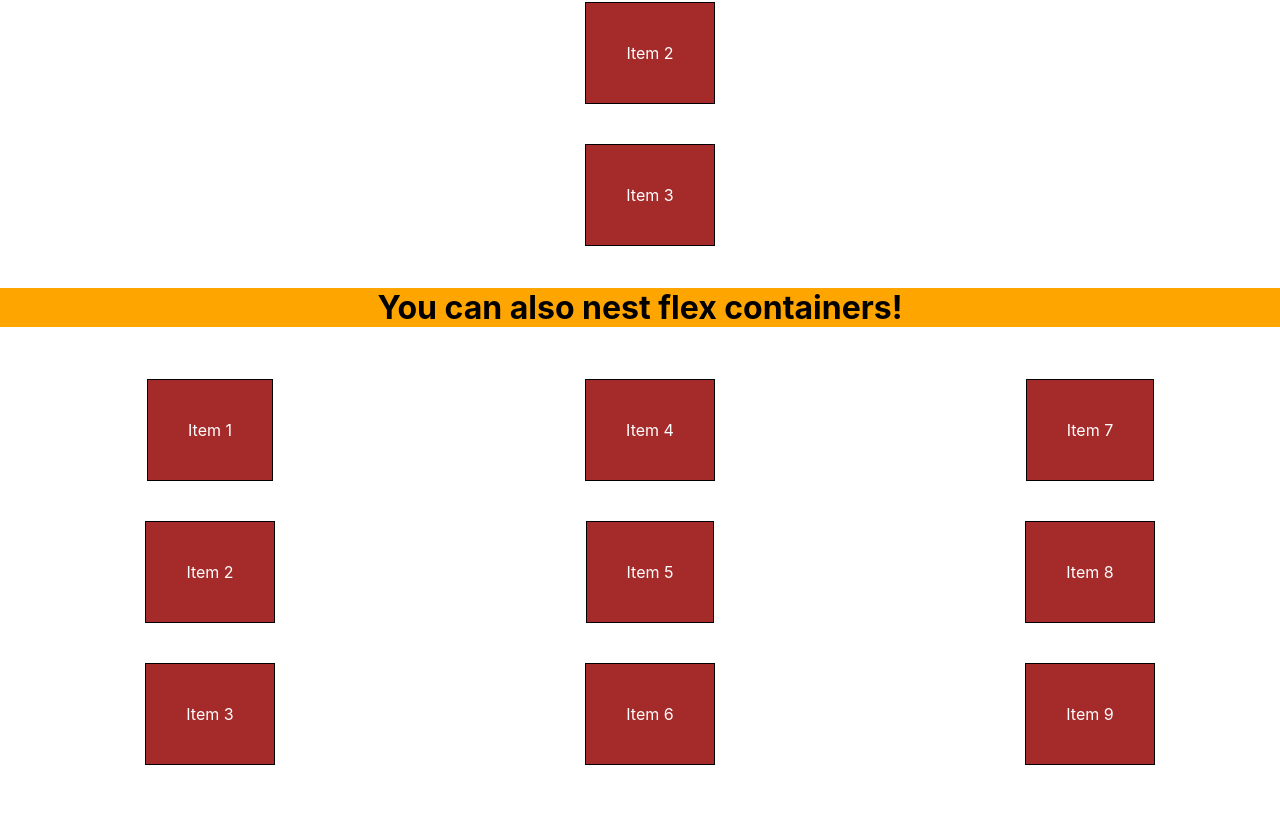
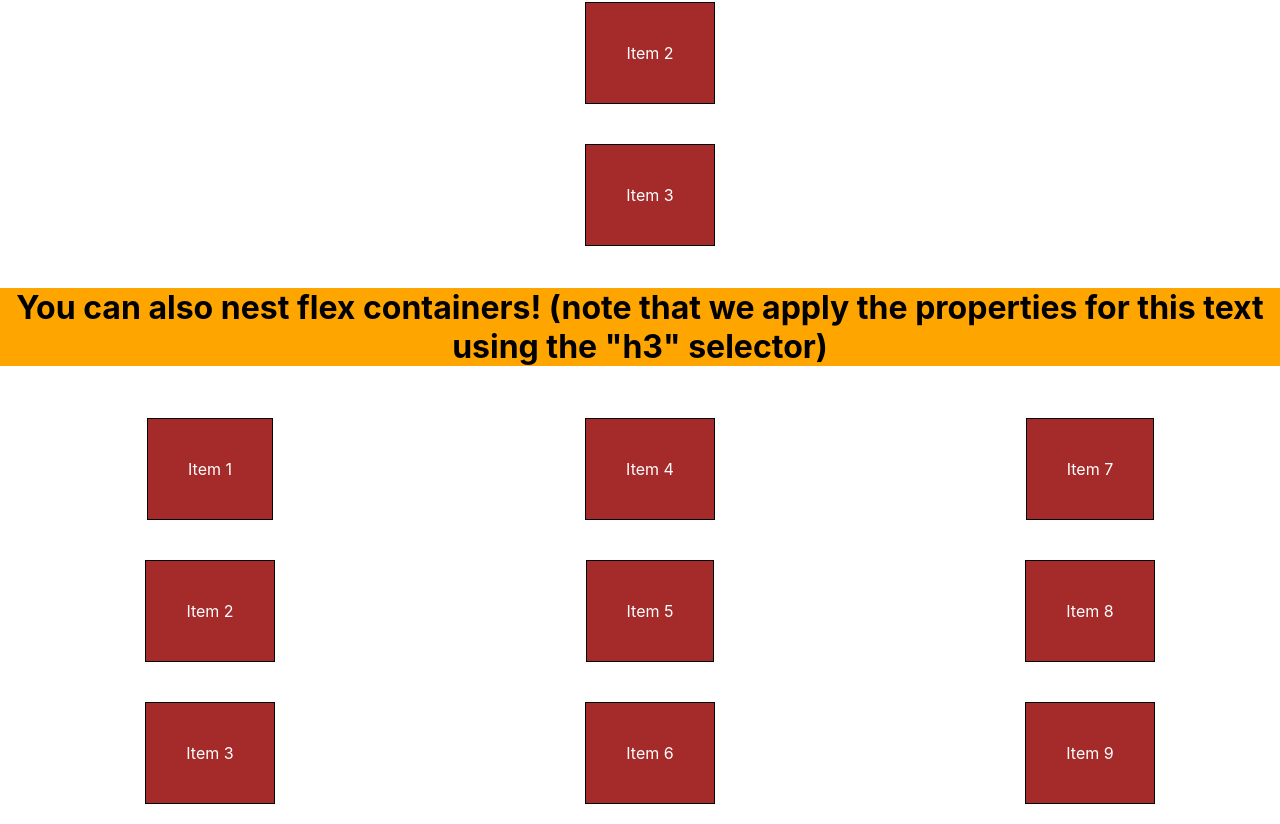
Before and after one commit to hackatbrown/css-starter, a React (Create React App) app in the folder my-css-app/: page / in a window 1280 px wide. Shown: the part 644-1468 px from the top of the page. Before the commit the page ends 1429 px from the top, so only its background shows below. Built offline with nearby package versions, Linux system fonts and the light colour scheme.

Commit message:
feat: note for h3 jsx and css selector

```diff
--- a/my-css-app/src/App.js
+++ b/my-css-app/src/App.js
@@ -42,7 +42,7 @@ function App() {
             </div>
         </div>
         <h3 className="h3">
-          You can also nest flex containers!
+          You can also nest flex containers!  (note that we apply the properties for this text using the "h3" selector)
         </h3>
         <div className="flex-container-row">
         <div className="flex-container-col">
```
